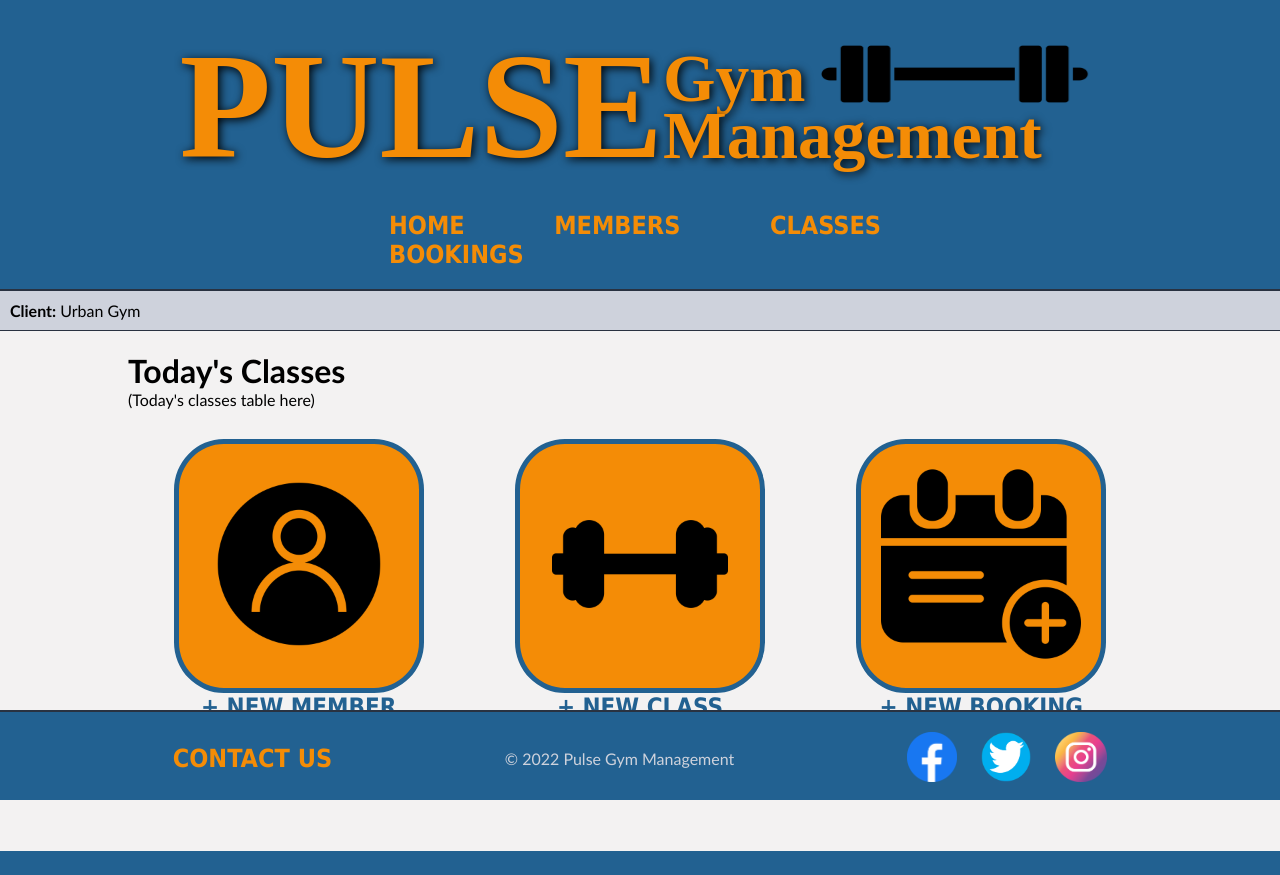
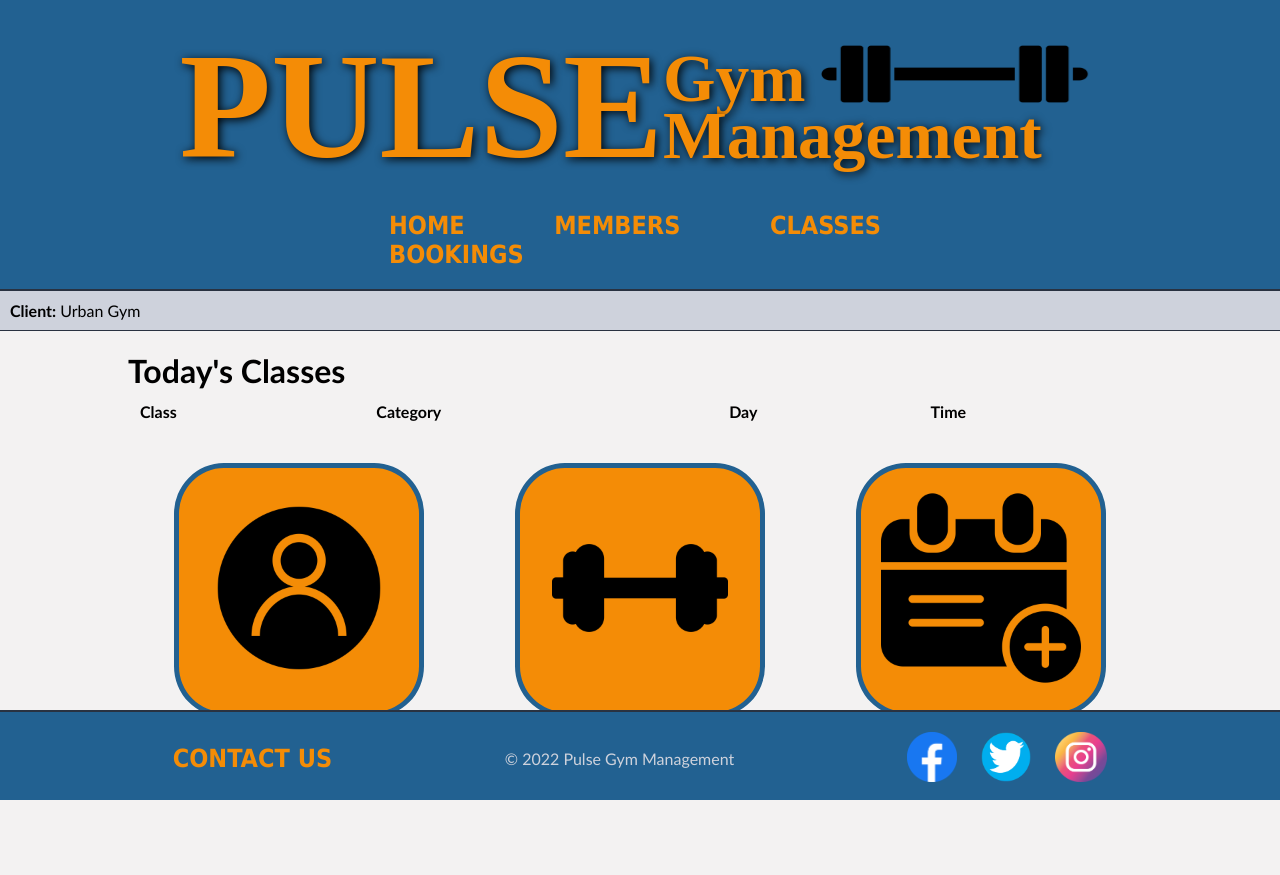
Before and after one commit to CLg003/Pulse_Gym_Management, a Flask app: page / in a window 1280 px wide. Before the commit the page ends 851 px from the top, so only its background shows below. Run offline with Flask 2, Linux system fonts and the light colour scheme; data that the repository does not hold is empty; some libraries are stand-ins or nearby versions.

Commit message:
Today's (actual) classes listed on home page.

```diff
--- a/app.py
+++ b/app.py
@@ -1,8 +1,11 @@
 from flask import Flask, render_template
+from datetime import datetime
 
 from controllers.member_controller import members_blueprint
 from controllers.fitness_class_controller import fitness_classes_blueprint
 from controllers.booking_controller import bookings_blueprint
+
+import repositories.fitness_class_repository as fitness_class_repository
 
 app = Flask(__name__)
 
@@ -12,7 +15,9 @@ app.register_blueprint(bookings_blueprint)
 
 @app.route('/')
 def home():
-    return render_template('index.html', title="Home")
+    fitness_classes = fitness_class_repository.select_all()
+    today = datetime.now().strftime("%A")
+    return render_template('index.html', title="Home", fitness_classes=fitness_classes, today=today)
 
 if __name__ == '__main__':
     app.run(debug=True)
--- a/templates/index.html
+++ b/templates/index.html
@@ -2,7 +2,38 @@
 {% block content %}
 
 <h1>Today's Classes</h1>
-(Today's classes table here)
+<table>
+    <tr>
+        <!-- <th>(icon)</th> -->
+        <th>Class</th>
+        <th>Category</th>
+        <th>Day</th>
+        <th>Time</th>
+    </tr>
+    {% for fitness_class in fitness_classes %}
+        {% if fitness_class.day == today %}
+            <tr>
+                <!-- {% if fitness_class.category == "Gym" %}
+                    <td><img src="static/images/noun-barbell-2291019.png" alt="Small barbell icon" height="15px"></td>
+                {% elif fitness_class.category == "Cardio" %}
+                    <td><img src="static/images/noun-heart-1067505.png" alt="Small heart icon" height="25px"></td>
+                {% elif fitness_class_category == "Mind & Body" %}
+                    <td><img src="static/images/noun-yoga-1933061.png" alt="Small yoga pose icon" height="25px"></td>
+                {% endif %} -->
+                <td>{{ fitness_class.name }}</td>
+                <td>{{ fitness_class.category }}</td>
+                <td>{{ fitness_class.day }}</td>
+                <td>{{ fitness_class.time }}</td>
+                <td>
+                    <button type="button" id="details-button"><a href="/fitness_classes/{{ fitness_class.id }}">Class Details</a></button>
+                    <button type="button" id="edit-button"><a href="/fitness_classes/{{ fitness_class.id }}/edit">Edit Class</a></button>
+                </td>
+            </tr>
+        {% endif %}
+    {% endfor %}
+</table>
+
+<section class="quick-link-buttons">
     <div id="big-button-row">
         <div class="big-button-column">
             <a href="/members/new">
@@ -29,5 +60,6 @@
             <h2>+ New Booking</h2>
         </div>
     </div>
+</section>
 
 {% endblock %}
```
Lines whose indentation alone changed are shown as unchanged.
